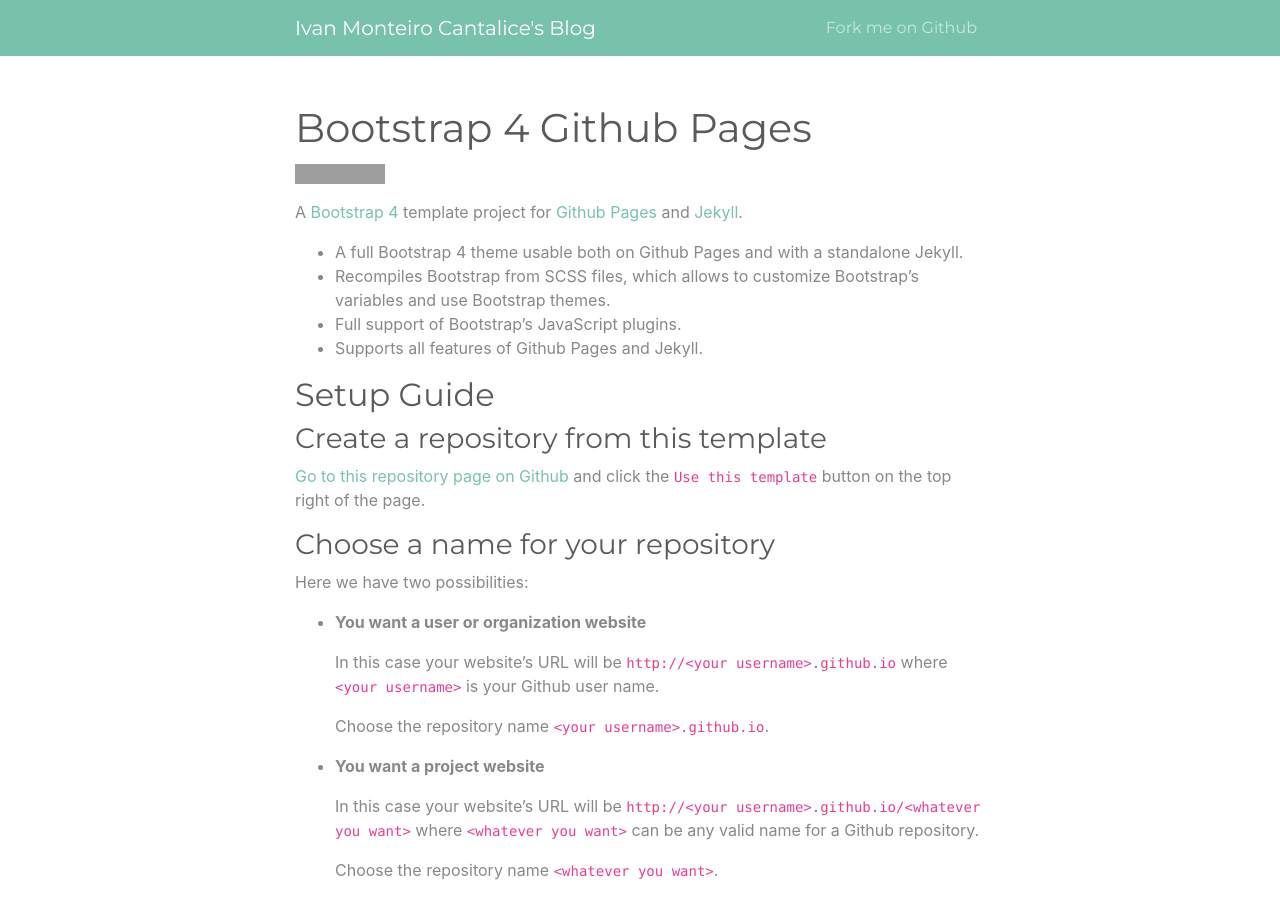
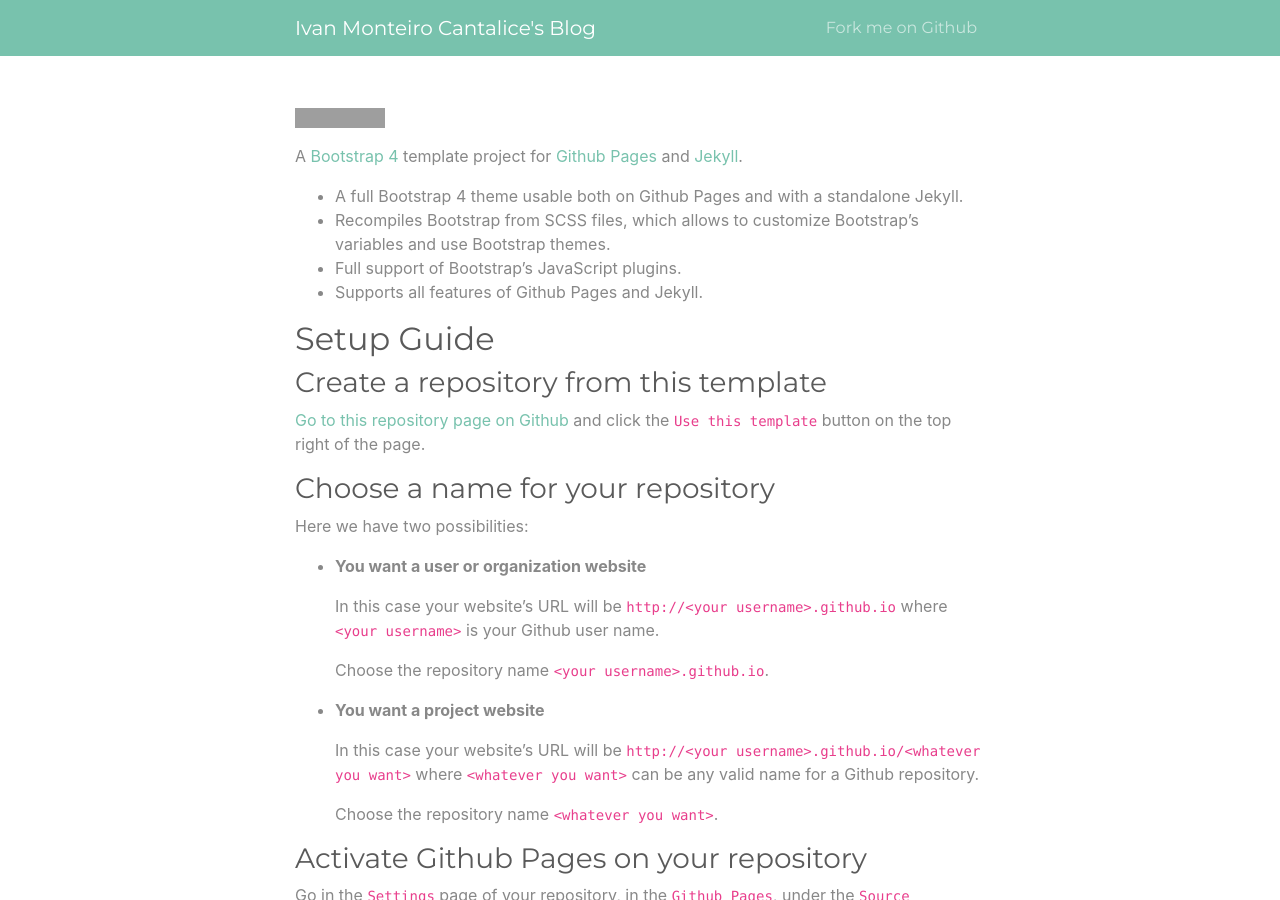
Before and after one commit to ivanmonteiro/jekyll-boostrap, a Jekyll site: the page built from index.md, in a window 1280 px wide and 900 px high. Built offline with Jekyll 4.4.1, drawn with Linux system fonts in a browser that asks for light colours; grey boxes are pictures that could not be loaded.

```diff
--- a/index.md
+++ b/index.md
@@ -1,7 +1,7 @@
 ---
-layout: page
-title: Bootstrap 4 Github Pages
+layout: home
 ---
+
 
 [![GitHub Repo stars](https://img.shields.io/github/stars/nicolas-van/bootstrap-4-github-pages?style=social)](https://github.com/nicolas-van/bootstrap-4-github-pages)
 
```
